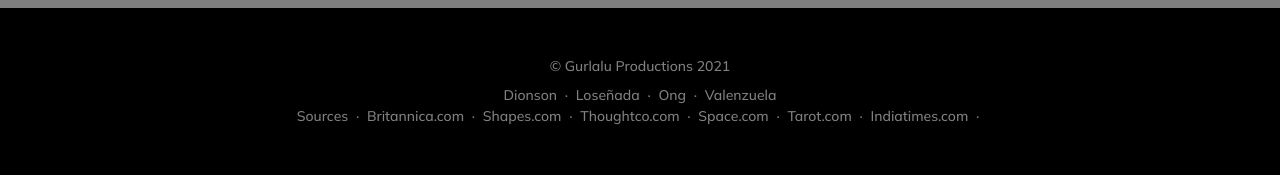
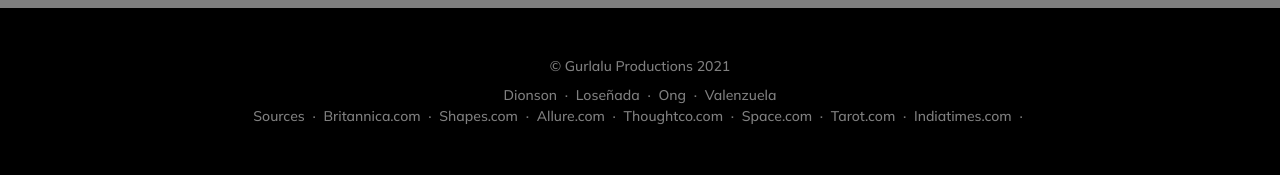
Before and after one commit to rainbowcakepat/zodiacManiac, a PHP site: page / in a window 1280 px wide. Shown: the part 3132-3307 px from the top of the page. Run offline with PHP 8.4, Linux system fonts and the light colour scheme; some libraries are stand-ins or nearby versions.

Commit message:
update reference

```diff
--- a/index.php
+++ b/index.php
@@ -550,6 +550,8 @@ if (isset($_POST['send'])){
                     <span class="mx-1">&middot;</span>
                    Shapes.com
                     <span class="mx-1">&middot;</span>
+                    Allure.com
+                    <span class="mx-1">&middot;</span>
                    Thoughtco.com
                    <span class="mx-1">&middot;</span>
                    Space.com
```
